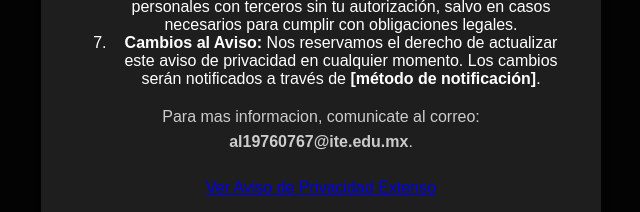
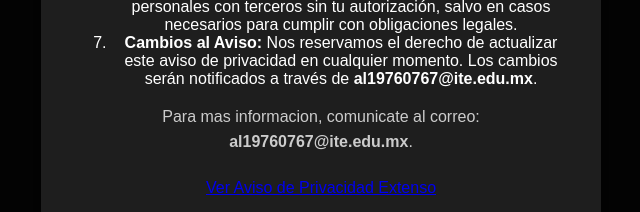
Before and after one commit to Rubenabimalec/19760767AvisoPrivacidad, a plain HTML site: page index.html in a window 1280 px wide. Shown: the part 585-797 px from the top of the page, 319-959 px from the left. Drawn offline with Linux system fonts and the light colour scheme.

Commit message:
Uultoimas modificaciones generales

```diff
--- a/index.html
+++ b/index.html
@@ -47,7 +47,7 @@
                 </li>
                 <li>
                     <strong>Cambios al Aviso:</strong>
-                    Nos reservamos el derecho de actualizar este aviso de privacidad en cualquier momento. Los cambios serán notificados a través de <strong>[método de notificación]</strong>.
+                    Nos reservamos el derecho de actualizar este aviso de privacidad en cualquier momento. Los cambios serán notificados a través de <strong>al19760767@ite.edu.mx</strong>.
                 </li>
             </ol>
             <p>Para mas informacion, comunicate al correo: <strong>al19760767@ite.edu.mx</strong>.</p>
```
